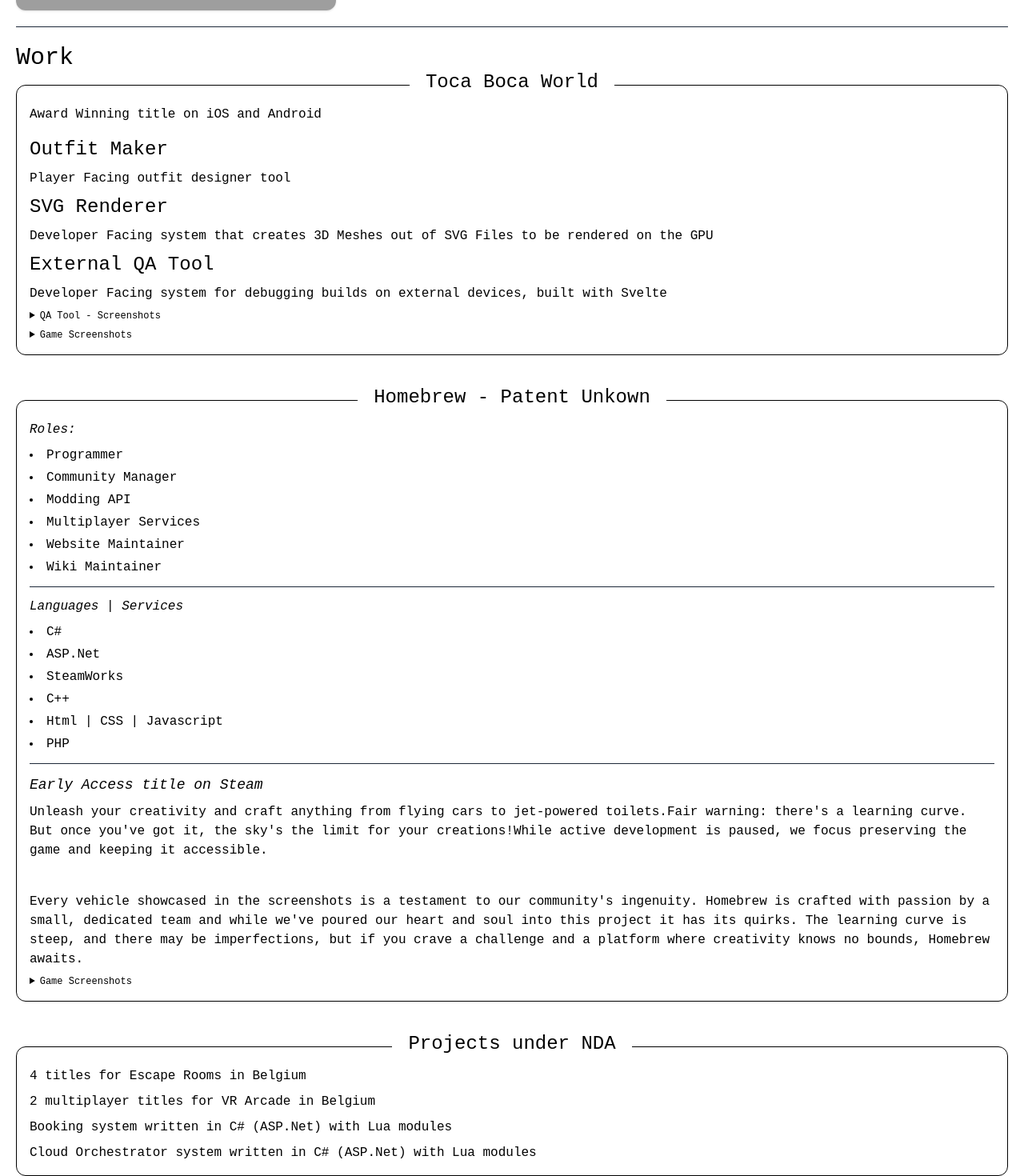
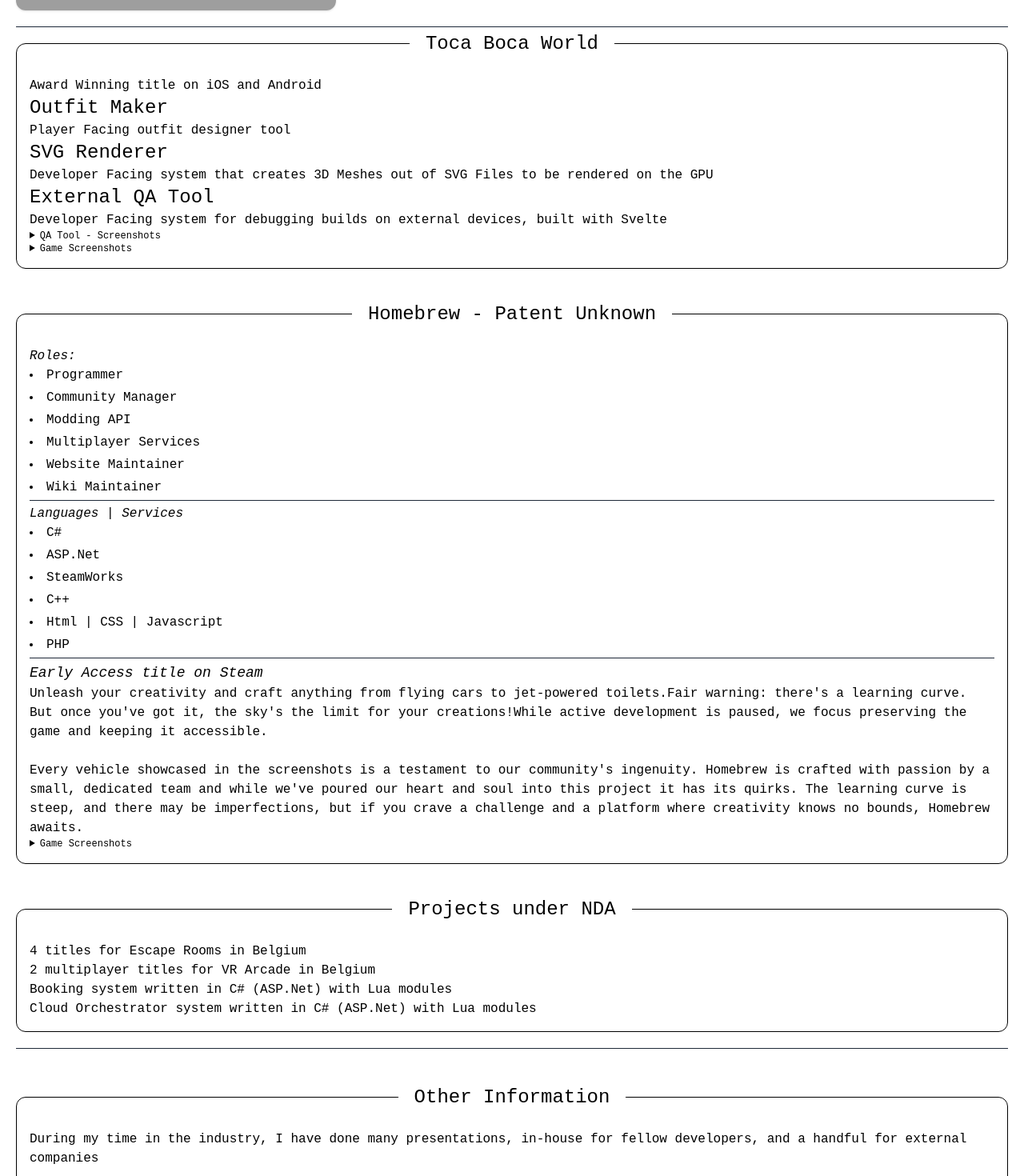
Before and after one commit to igniuss/cv, a Svelte app: page / in a window 1280 px wide. Shown: the part 1116-2586 px from the top of the page at 80% size. Built offline with nearby package versions, Linux system fonts and the light colour scheme; grey boxes are pictures that could not be loaded; a web font is replaced by a local one.

Commit message:
extracted box as component

```diff
--- a/src/App.svelte
+++ b/src/App.svelte
@@ -8,6 +8,7 @@
   import gravitar from "./assets/gravitar.jpg";
   import qatool from "./assets/screenshots/qa-tool.png";
   import { MailPlus, PhoneCall } from "lucide-svelte";
+  import Box from "./lib/Box.svelte";
 
   const tbwGallery = Object.values(
     import.meta.glob(
@@ -30,6 +31,10 @@
     "NixOS",
     "Linux",
     "Optimization Quirks",
+    "Rust 🦀",
+    "Unity3D",
+    "Murder (the ECS engine)",
+    "Music"
   ];
 
   function getInterest() {
@@ -93,14 +98,7 @@
     />
 
     <Divider />
-    <div class="flex flex-col gap-4">
-      <p class="text-3xl">Work</p>
-      <div class="flex-col flex gap-2 border rounded-xl p-4">
-        <span class="flex align-middle justify-center">
-          <p class="text-2xl absolute -translate-y-9 bg-white px-5">
-            Toca Boca World
-          </p>
-        </span>
+    <Box title="Toca Boca World">
       <p>Award Winning title on iOS and Android</p>
       <p class="text-3xl"></p>
       <p class="text-2xl">Outfit Maker</p>
@@ -112,8 +110,8 @@
       </p>
       <p class="text-2xl">External QA Tool</p>
       <p>
-          Developer Facing system for debugging builds on external devices,
-          built with Svelte
+        Developer Facing system for debugging builds on external devices, built
+        with Svelte
       </p>
       <details>
         <summary class="text-xs">QA Tool - Screenshots</summary>
@@ -130,17 +128,9 @@
           {/each}
         </div>
       </details>
-      </div>
+    </Box>
     <br />
-      <div class="flex-col flex gap-2 border rounded-xl p-4">
-        <span class="flex align-middle justify-center">
-          <p
-            class="text-2xl absolute -translate-y-9 bg-white px-5 rounded-xl whitespace-nowrap"
-          >
-            Homebrew - Patent Unkown
-          </p>
-        </span>
-
+    <Box title="Homebrew - Patent Unknown">
       <p class="italic">Roles:</p>
       <ul class="list-disc space-y-1 list-inside">
         <li>Programmer</li>
@@ -175,8 +165,8 @@
         Every vehicle showcased in the screenshots is a testament to our
         community's ingenuity. Homebrew is crafted with passion by a small,
         dedicated team and while we've poured our heart and soul into this
-          project it has its quirks. The learning curve is steep, and there may
-          be imperfections, but if you crave a challenge and a platform where
+        project it has its quirks. The learning curve is steep, and there may be
+        imperfections, but if you crave a challenge and a platform where
         creativity knows no bounds, Homebrew awaits.
       </p>
 
@@ -188,31 +178,17 @@
           {/each}
         </div>
       </details>
-      </div>
+    </Box>
     <br />
-      <div class="flex-col flex gap-2 border rounded-xl p-4">
-        <span class="flex align-middle justify-center">
-          <p class="text-2xl absolute -translate-y-9 bg-white px-5 rounded-xl">
-            Projects under NDA
-          </p>
-        </span>
+    <Box title="Projects under NDA">
       <p>4 titles for Escape Rooms in Belgium</p>
       <p>2 multiplayer titles for VR Arcade in Belgium</p>
       <p>Booking system written in C# (ASP.Net) with Lua modules</p>
-        <p>
-          Cloud Orchestrator system written in C# (ASP.Net) with Lua modules
-        </p>
-      </div>
-    </div>
+      <p>Cloud Orchestrator system written in C# (ASP.Net) with Lua modules</p>
+    </Box>
     <Divider />
     <br />
-    <div class="border rounded-xl p-4">
-      <span class="flex align-middle justify-center">
-        <p class="text-2xl absolute -translate-y-9 bg-white px-5 rounded-xl">
-          Other Information
-        </p>
-      </span>
-      <br />
+    <Box title="Other Information">
       <p>
         During my time in the industry, I have done many presentations, in-house
         for fellow developers, and a handful for external companies
@@ -223,8 +199,12 @@
         topics
       </p>
       <br />
+      <p class="text-2xl">Presentations</p>
       <Presentations />
-    </div>
+
+      <br>
+      <Divider />
+    </Box>
   </div>
 
   <div class="flex py-4">
--- /dev/null
+++ b/src/lib/Box.svelte
@@ -0,0 +1,13 @@
+<script lang="ts">
+let { title, children } = $props();
+</script>
+
+<div class="border rounded-xl p-4">
+  <span class="flex align-middle justify-center">
+    <p class="text-2xl absolute -translate-y-8 bg-white px-5 rounded-xl">
+      {title}
+    </p>
+  </span>
+  <br />
+  {@render children?.()}
+</div>
```
Lines whose indentation alone changed are shown as unchanged.
